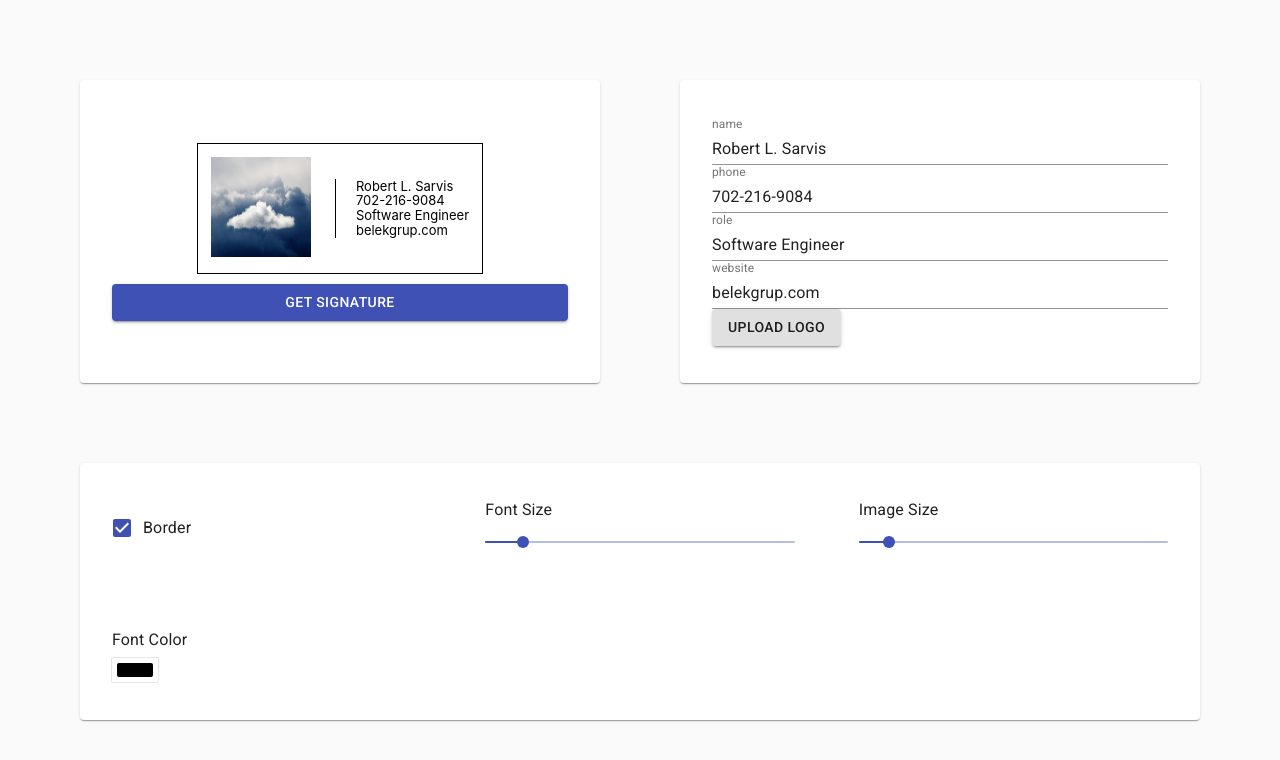
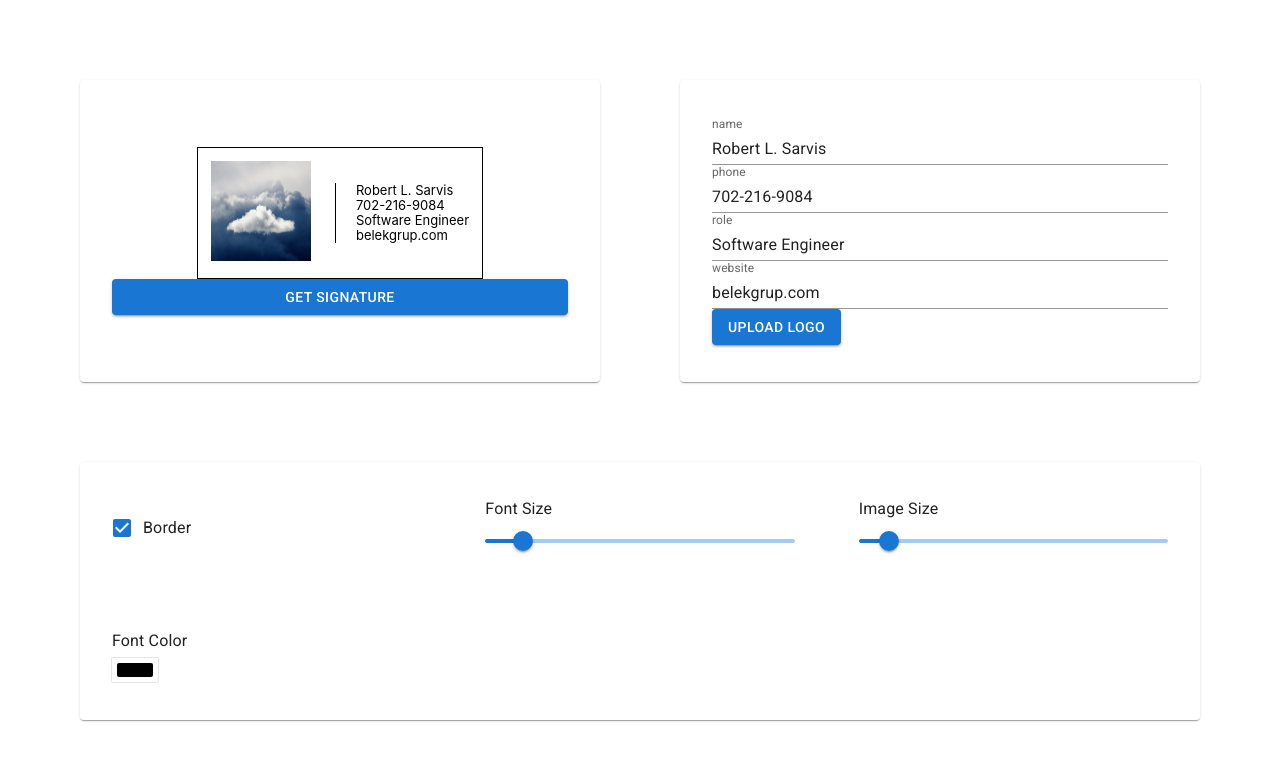
Before and after one commit to MatanAvneri/oms, a React (Vite) app: page / in a window 1280 px wide. Shown: the top 760 px of the page. Built offline with nearby package versions, Linux system fonts and the light colour scheme.

Commit message:
upgrade mui (#2)

```diff
--- a/src/App.tsx
+++ b/src/App.tsx
@@ -1,7 +1,8 @@
 import React from 'react'
 import styled from 'styled-components'
-import { StylesProvider, createTheme, ThemeProvider, withTheme } from '@material-ui/core/styles';
-import useMediaQuery from '@material-ui/core/useMediaQuery';
+import { ThemeProvider, createTheme } from '@mui/material';
+import { withTheme, StylesProvider } from '@mui/styles'
+import useMediaQuery from '@mui/material/useMediaQuery';
 
 import './App.css'
 import EmailInputs from './components/EmailInputs'
@@ -25,7 +26,7 @@ const App: React.FC = () => {
     () =>
       createTheme({
         palette: {
-          type: prefersDarkMode ? 'dark' : 'light',
+          mode: prefersDarkMode ? 'dark' : 'light',
         },
       }),
     [prefersDarkMode],
--- a/src/components/EmailInputs.tsx
+++ b/src/components/EmailInputs.tsx
@@ -1,5 +1,5 @@
 import * as React from 'react'
-import { Button, Card, TextField } from '@material-ui/core'
+import { Button, Card, TextField } from '@mui/material'
 import styled from 'styled-components'
 import useStore from '../useStore'
 import { fileToBase64 } from '../imageUtils'
@@ -18,10 +18,10 @@ const EmailInputs: React.FC = () => {
   return (
     <Container>
       <form>
-        <TextField fullWidth label='name' name='name' onChange={(e) => setValue('name', e.target.value)} value={name} />
-        <TextField fullWidth label='phone' name='phone' onChange={(e) => setValue('phone', e.target.value)} value={phone} />
-        <TextField fullWidth label='role' name='role' onChange={(e) => setValue('role', e.target.value)} value={role} />
-        <TextField fullWidth label='website' name='website' onChange={(e) => setValue('website', e.target.value)} value={website} />
+        <TextField variant="standard"  fullWidth label='name' name='name' onChange={(e) => setValue('name', e.target.value)} value={name} />
+        <TextField variant="standard"  fullWidth label='phone' name='phone' onChange={(e) => setValue('phone', e.target.value)} value={phone} />
+        <TextField variant="standard"  fullWidth label='role' name='role' onChange={(e) => setValue('role', e.target.value)} value={role} />
+        <TextField variant="standard"  fullWidth label='website' name='website' onChange={(e) => setValue('website', e.target.value)} value={website} />
         <Button
           variant="contained"
           component="label"
--- a/src/components/EmailPreview.tsx
+++ b/src/components/EmailPreview.tsx
@@ -1,4 +1,4 @@
-import { Button, Card } from '@material-ui/core'
+import { Button, Card } from '@mui/material'
 import * as React from 'react'
 import styled from 'styled-components'
 import useStore, { SupportedStyles } from "../useStore"
--- a/src/components/EmailStyles.tsx
+++ b/src/components/EmailStyles.tsx
@@ -1,5 +1,5 @@
 import * as React from 'react'
-import { Card, Checkbox, Slider, FormControlLabel, Typography } from '@material-ui/core'
+import { Card, Checkbox, Slider, FormControlLabel, Typography } from '@mui/material'
 import styled from 'styled-components'
 import ColorPicker from './ColorPicker'
 import useStore from '../useStore'
--- a/vite.config.ts
+++ b/vite.config.ts
@@ -1,8 +1,13 @@
-import { defineConfig } from 'vite'
+import {defineConfig} from 'vite'
 import reactRefresh from '@vitejs/plugin-react-refresh'
 
 // https://vitejs.dev/config/
 export default defineConfig({
-  plugins: [reactRefresh()],
-  base: '/oms/'
+    plugins: [reactRefresh()],
+    base: '/oms/',
+    'resolve': {
+        'alias': {
+            '@mui/styled-engine': '@mui/styled-engine-sc'
+        }
+    }
 })
```
Also changed, not shown: package.json (+9 -6 lines), tsconfig.json (+15 -4 lines), 2 other files (tests, documents, lock files or other folders).
